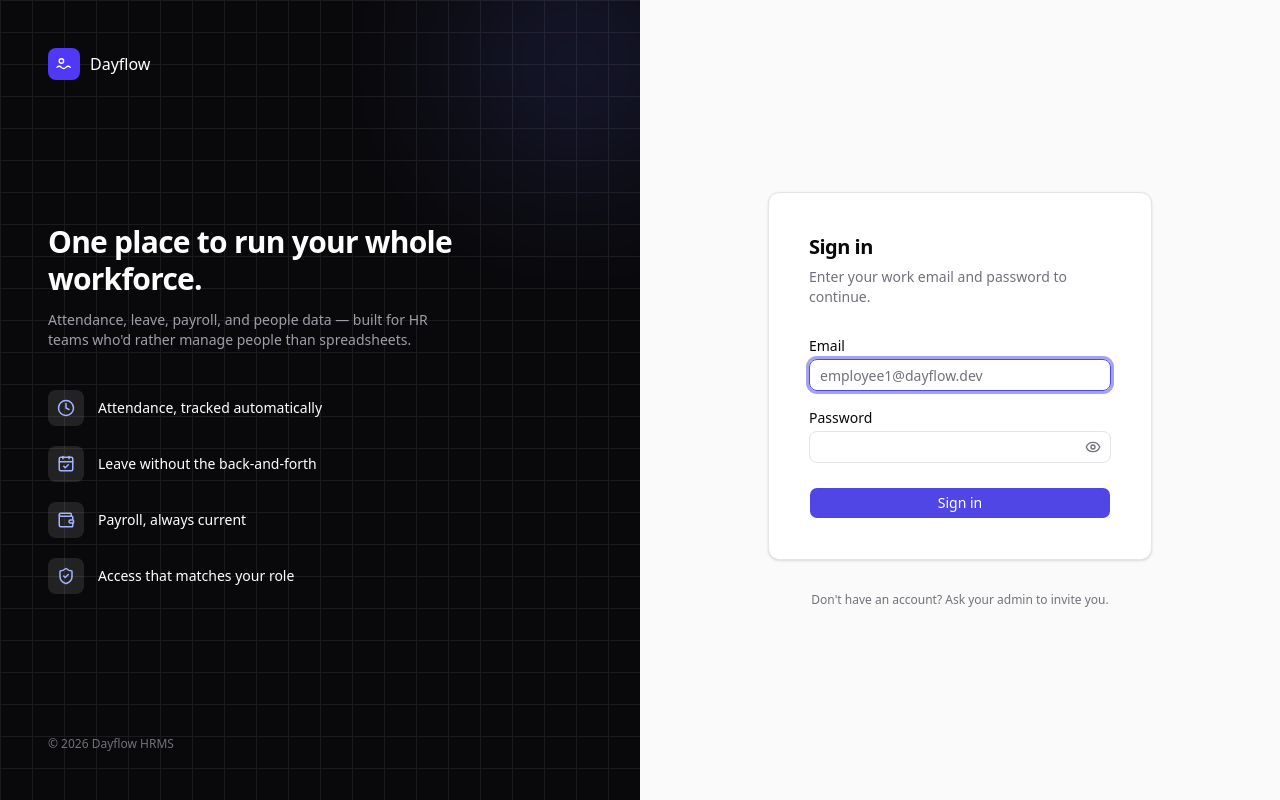
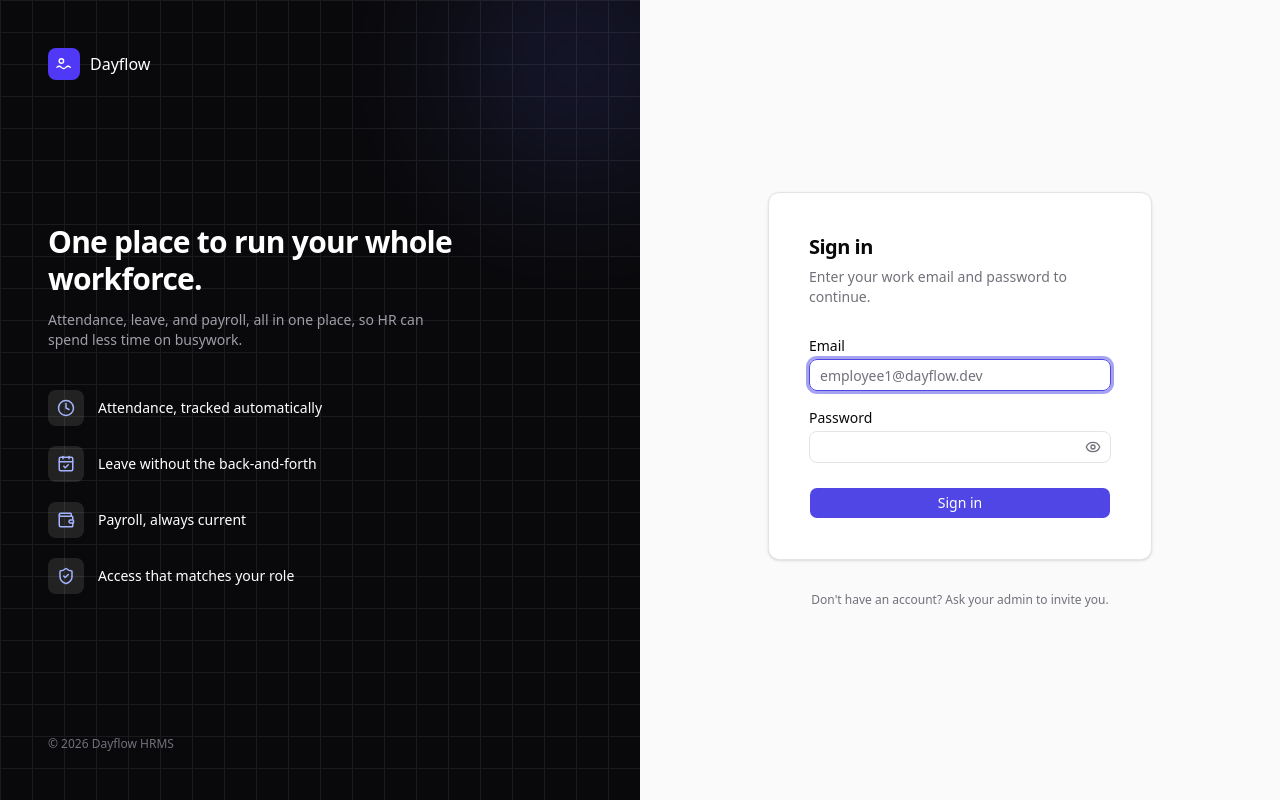
Before and after one commit to fbivinay/Odoo-Hackathon, a React (Vite) app in the folder web/: page /sign-in in a window 1280 px wide. Built offline with nearby package versions, Linux system fonts and the light colour scheme; no server answers.

Commit message:
Tweak sign-in left-panel tagline copy

```diff
--- a/web/src/pages/auth/SignIn.tsx
+++ b/web/src/pages/auth/SignIn.tsx
@@ -69,8 +69,7 @@ export function SignIn() {
               One place to run your whole workforce.
             </h1>
             <p className="max-w-sm text-sm text-zinc-400">
-              Attendance, leave, payroll, and people data — built for HR teams who'd rather manage people than
-              spreadsheets.
+              Attendance, leave, and payroll, all in one place, so HR can spend less time on busywork.
             </p>
           </div>
 
```
